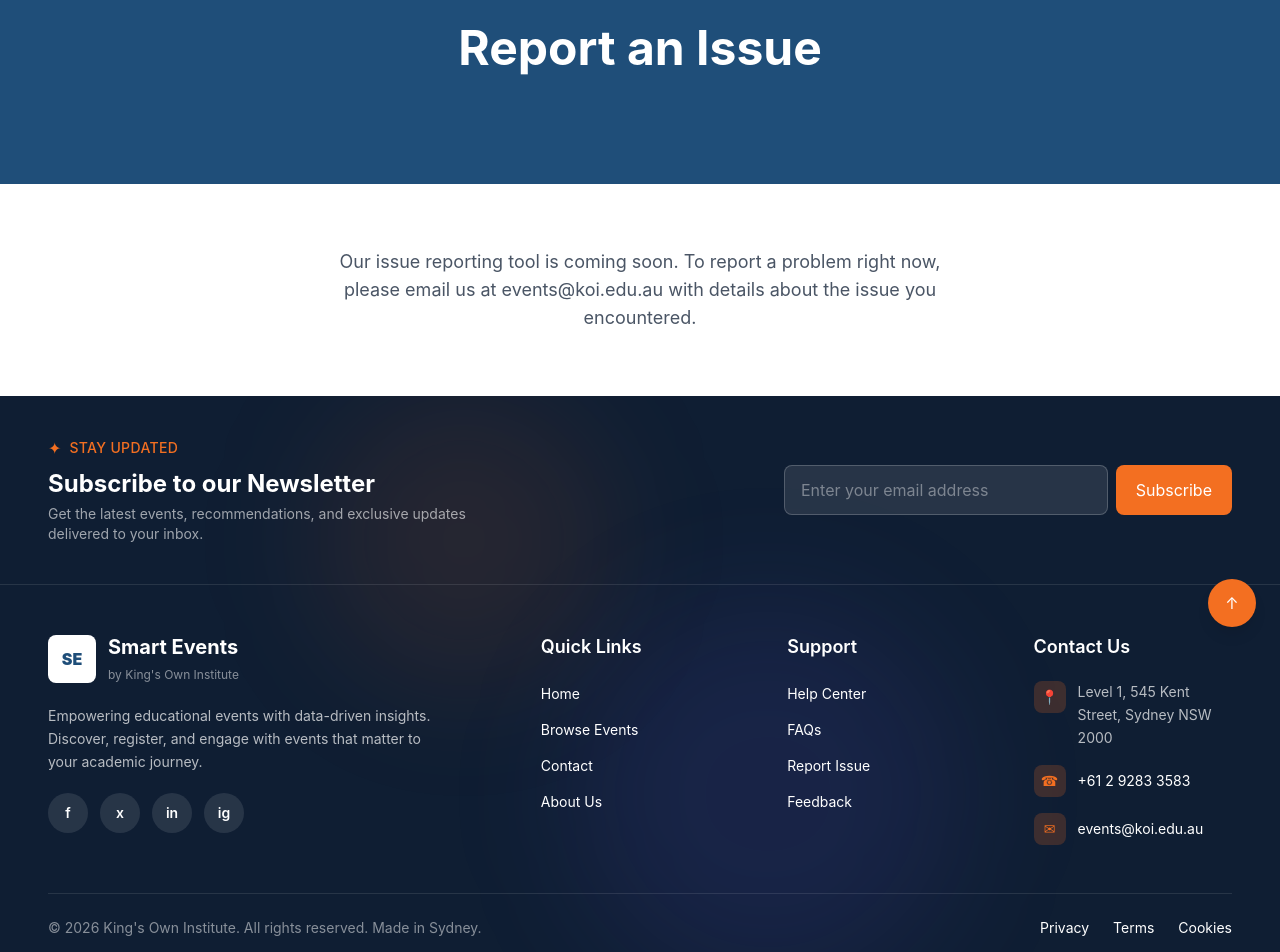
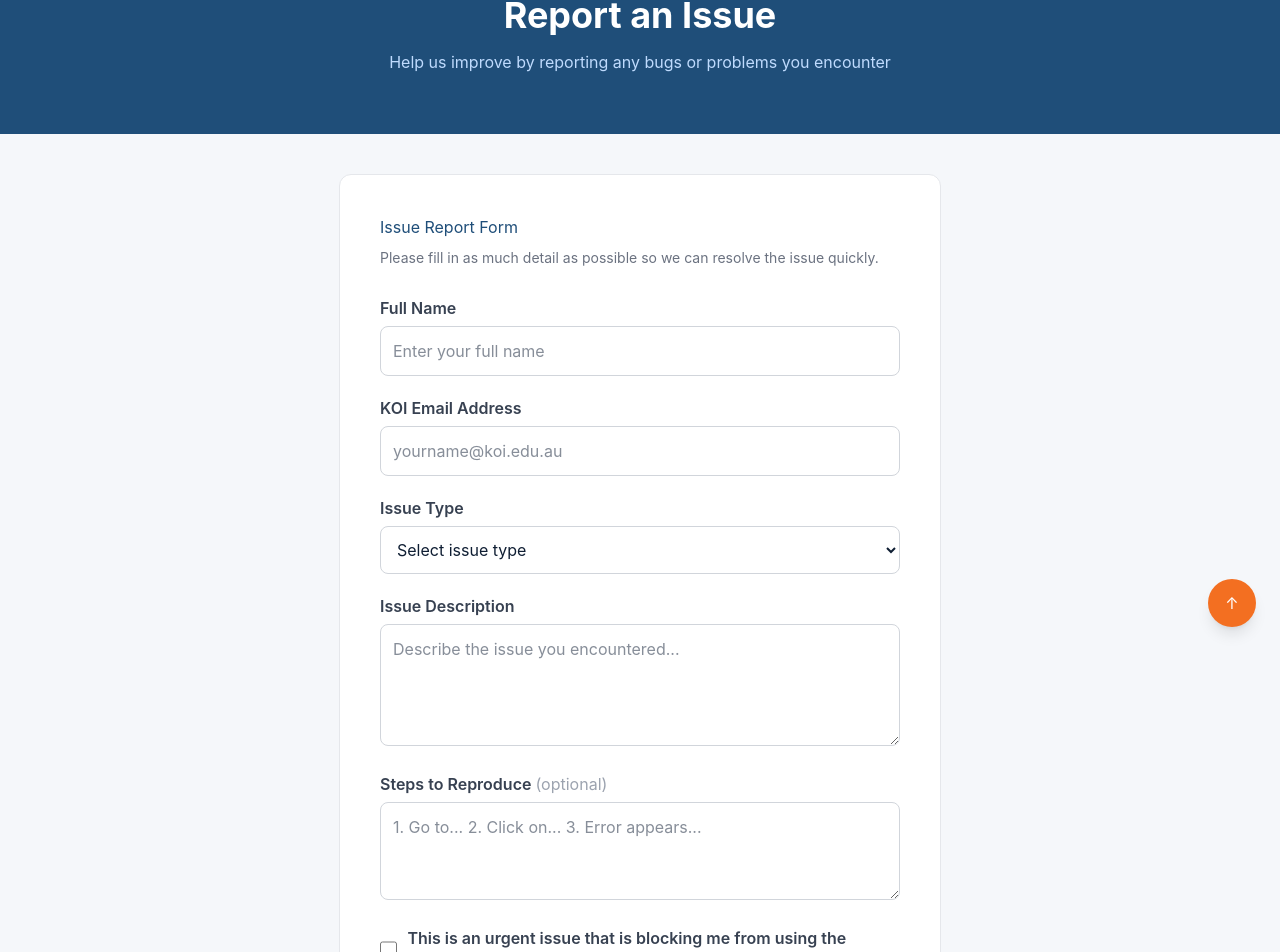
Before and after one commit to Strange-bots/Smart_Event_Management, a React (Vite) app in the folder Client/: page /report in a window 1280 px wide. Shown: the part 149-1101 px from the top of the page. Built offline with nearby package versions, Linux system fonts and the light colour scheme; no server answers.

Commit message:
updated report an issue footer section

```diff
--- a/Client/src/pages/reportIssue.jsx
+++ b/Client/src/pages/reportIssue.jsx
@@ -1,38 +1,156 @@
+import { useState } from "react";
 import Navbar from "../components/layout/navbar";
 import Footer from "../components/layout/footer";
 
-function ReportIssue() {
+export default function ReportIssue() {
+  const [form, setForm] = useState({
+    name: "",
+    email: "",
+    type: "",
+    description: "",
+    steps: "",
+    urgent: false,
+  });
+  const [submitted, setSubmitted] = useState(false);
+
+  const handleChange = (e) => {
+    const value = e.target.type === "checkbox" ? e.target.checked : e.target.value;
+    setForm({ ...form, [e.target.name]: value });
+  };
+
+  const handleSubmit = (e) => {
+    e.preventDefault();
+    setSubmitted(true);
+  };
+
   return (
-    <div className="min-h-screen flex flex-col bg-white">
+    <div>
       <Navbar />
+      <div style={{ backgroundColor: "#1f4e79", padding: "60px 24px", textAlign: "center" }}>
+        <h1 style={{ color: "white", fontSize: "36px", fontWeight: "bold", margin: 0 }}>Report an Issue</h1>
+        <p style={{ color: "#bfdbfe", marginTop: "8px" }}>Help us improve by reporting any bugs or problems you encounter</p>
+      </div>
 
-      <main className="flex-1">
-        <div className="bg-[#1f4e79] py-16 md:py-24">
-          <div className="mx-auto max-w-[1440px] px-4 text-center lg:px-12">
-            <h1 className="mb-4 text-3xl font-bold text-white md:text-5xl">
-              Report an Issue
-            </h1>
+      <div style={{ maxWidth: "650px", margin: "0 auto", padding: "40px 24px" }}>
+        {submitted ? (
+          <div style={{ background: "#f0fdf4", border: "1px solid #86efac", borderRadius: "12px", padding: "40px", textAlign: "center" }}>
+            <div style={{ fontSize: "48px", marginBottom: "16px" }}>✅</div>
+            <h2 style={{ color: "#16a34a", marginBottom: "12px" }}>Issue Reported Successfully</h2>
+            <p style={{ color: "#374151" }}>Thank you for reporting this issue. Our team will investigate and respond to your report within 1-2 business days.</p>
+            <button
+              onClick={() => { setSubmitted(false); setForm({ name: "", email: "", type: "", description: "", steps: "", urgent: false }); }}
+              style={{ marginTop: "24px", backgroundColor: "#f36f21", color: "white", border: "none", borderRadius: "8px", padding: "12px 28px", fontSize: "16px", cursor: "pointer", fontWeight: "600" }}
+            >
+              Report Another Issue
+            </button>
           </div>
-        </div>
+        ) : (
+          <div style={{ background: "white", border: "1px solid #e5e7eb", borderRadius: "12px", padding: "40px" }}>
+            <h2 style={{ color: "#1f4e79", marginBottom: "8px" }}>Issue Report Form</h2>
+            <p style={{ color: "#6b7280", marginBottom: "28px", fontSize: "14px" }}>Please fill in as much detail as possible so we can resolve the issue quickly.</p>
 
-        <div className="mx-auto max-w-2xl px-4 py-16 text-center lg:px-8">
-          <p className="text-lg text-gray-600">
-            Our issue reporting tool is coming soon. To report a problem right
-            now, please email us at{" "}
-            <a
-              href="mailto:events@koi.edu.au"
-              className="text-[#f36f21] underline hover:opacity-80"
-            >
-              events@koi.edu.au
-            </a>{" "}
-            with details about the issue you encountered.
-          </p>
-        </div>
-      </main>
+            <form onSubmit={handleSubmit}>
+              <div style={{ marginBottom: "20px" }}>
+                <label style={{ display: "block", color: "#374151", fontWeight: "600", marginBottom: "6px" }}>Full Name</label>
+                <input
+                  type="text"
+                  name="name"
+                  value={form.name}
+                  onChange={handleChange}
+                  required
+                  placeholder="Enter your full name"
+                  style={{ width: "100%", padding: "12px", border: "1px solid #d1d5db", borderRadius: "8px", fontSize: "16px", boxSizing: "border-box" }}
+                />
+              </div>
 
+              <div style={{ marginBottom: "20px" }}>
+                <label style={{ display: "block", color: "#374151", fontWeight: "600", marginBottom: "6px" }}>KOI Email Address</label>
+                <input
+                  type="email"
+                  name="email"
+                  value={form.email}
+                  onChange={handleChange}
+                  required
+                  placeholder="yourname@koi.edu.au"
+                  style={{ width: "100%", padding: "12px", border: "1px solid #d1d5db", borderRadius: "8px", fontSize: "16px", boxSizing: "border-box" }}
+                />
+              </div>
+
+              <div style={{ marginBottom: "20px" }}>
+                <label style={{ display: "block", color: "#374151", fontWeight: "600", marginBottom: "6px" }}>Issue Type</label>
+                <select
+                  name="type"
+                  value={form.type}
+                  onChange={handleChange}
+                  required
+                  style={{ width: "100%", padding: "12px", border: "1px solid #d1d5db", borderRadius: "8px", fontSize: "16px", boxSizing: "border-box", backgroundColor: "white" }}
+                >
+                  <option value="">Select issue type</option>
+                  <option value="bug">Bug or Error</option>
+                  <option value="login">Login or Authentication Problem</option>
+                  <option value="payment">Payment Issue</option>
+                  <option value="event">Event Registration Problem</option>
+                  <option value="performance">Page Loading or Performance</option>
+                  <option value="display">Display or Layout Problem</option>
+                  <option value="notification">Notification Not Working</option>
+                  <option value="other">Other</option>
+                </select>
+              </div>
+
+              <div style={{ marginBottom: "20px" }}>
+                <label style={{ display: "block", color: "#374151", fontWeight: "600", marginBottom: "6px" }}>Issue Description</label>
+                <textarea
+                  name="description"
+                  value={form.description}
+                  onChange={handleChange}
+                  required
+                  rows={4}
+                  placeholder="Describe the issue you encountered..."
+                  style={{ width: "100%", padding: "12px", border: "1px solid #d1d5db", borderRadius: "8px", fontSize: "16px", boxSizing: "border-box", resize: "vertical" }}
+                />
+              </div>
+
+              <div style={{ marginBottom: "20px" }}>
+                <label style={{ display: "block", color: "#374151", fontWeight: "600", marginBottom: "6px" }}>Steps to Reproduce <span style={{ fontWeight: "400", color: "#9ca3af" }}>(optional)</span></label>
+                <textarea
+                  name="steps"
+                  value={form.steps}
+                  onChange={handleChange}
+                  rows={3}
+                  placeholder="1. Go to... 2. Click on... 3. Error appears..."
+                  style={{ width: "100%", padding: "12px", border: "1px solid #d1d5db", borderRadius: "8px", fontSize: "16px", boxSizing: "border-box", resize: "vertical" }}
+                />
+              </div>
+
+              <div style={{ marginBottom: "28px", display: "flex", alignItems: "center", gap: "10px" }}>
+                <input
+                  type="checkbox"
+                  name="urgent"
+                  checked={form.urgent}
+                  onChange={handleChange}
+                  id="urgent"
+                  style={{ width: "18px", height: "18px", cursor: "pointer" }}
+                />
+                <label htmlFor="urgent" style={{ color: "#374151", fontWeight: "600", cursor: "pointer" }}>
+                  This is an urgent issue that is blocking me from using the platform
+                </label>
+              </div>
+
+              <button
+                type="submit"
+                style={{ width: "100%", backgroundColor: "#f36f21", color: "white", border: "none", borderRadius: "8px", padding: "14px", fontSize: "16px", fontWeight: "600", cursor: "pointer" }}
+              >
+                Submit Report
+              </button>
+            </form>
+
+            <p style={{ color: "#6b7280", textAlign: "center", marginTop: "20px", fontSize: "14px" }}>
+              For urgent issues contact us directly at events@koi.edu.au
+            </p>
+          </div>
+        )}
+      </div>
       <Footer />
     </div>
   );
 }
-
-export default ReportIssue;
```
